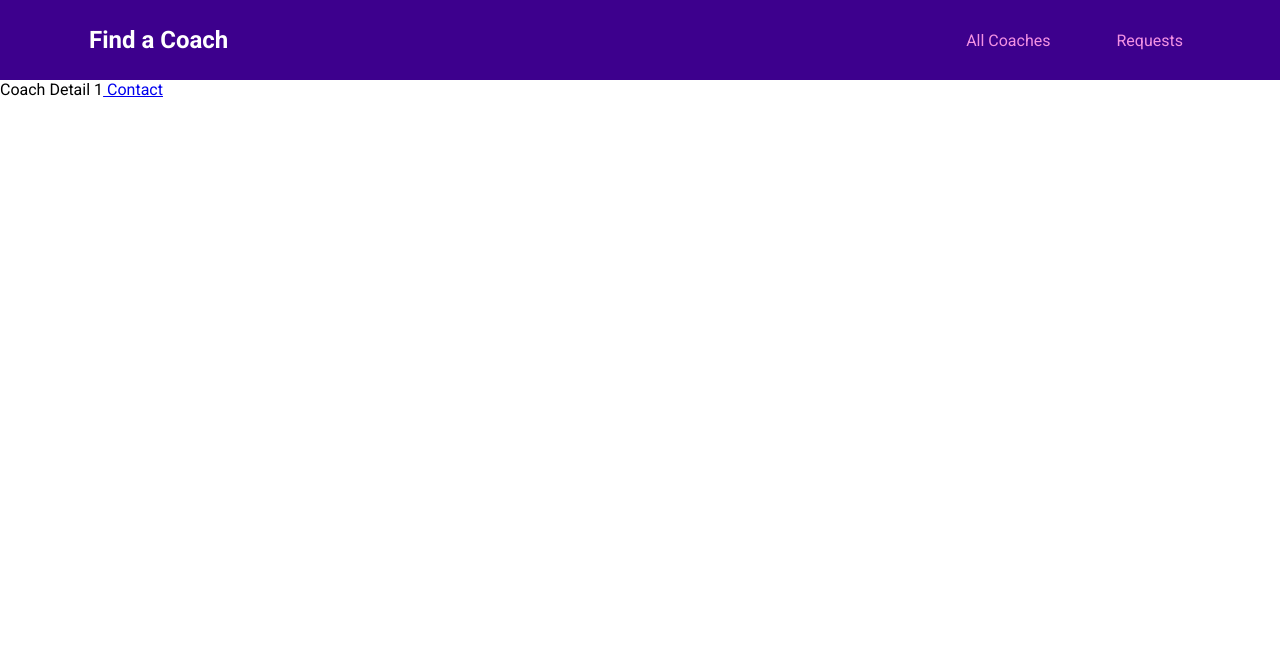
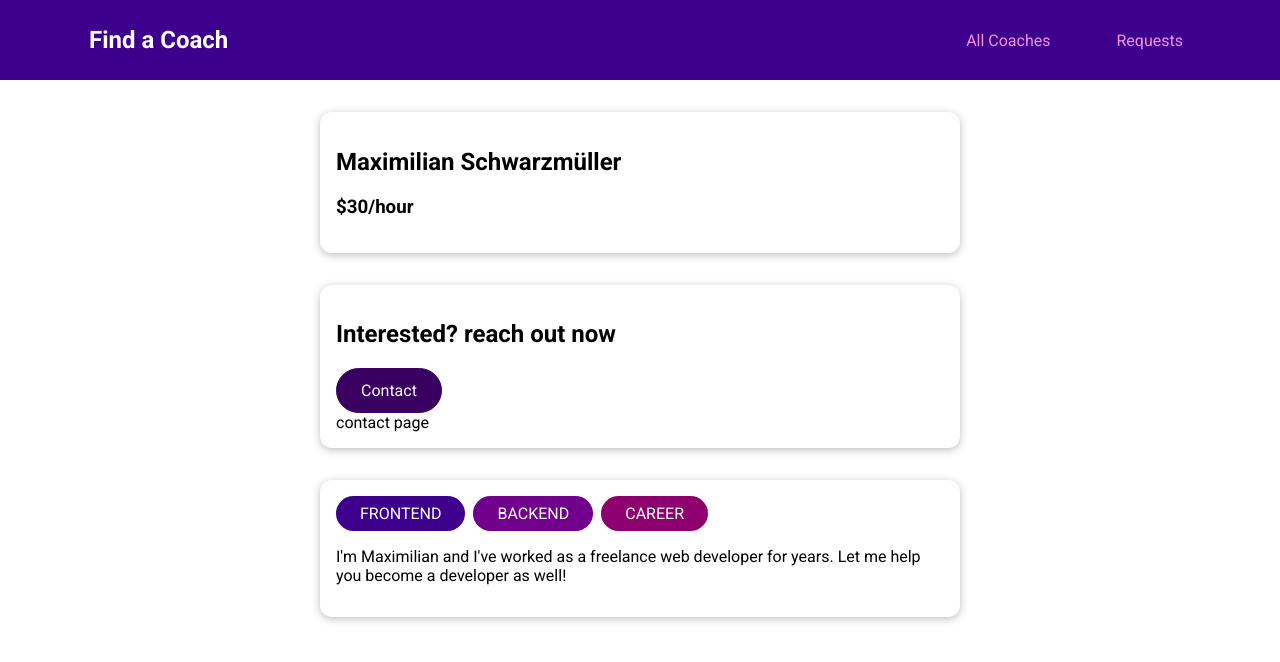
Before and after one commit to iNo0r/Vue-demo-find-a-coach, a Vue app: page /coaches/c1/contact in a window 1280 px wide. Shown: the top 662 px of the page. Built offline with nearby package versions, Linux system fonts and the light colour scheme.

Commit message:
building the coach Detail Component

```diff
--- a/src/components/pages/coaches/CoachDetail.vue
+++ b/src/components/pages/coaches/CoachDetail.vue
@@ -1,5 +1,60 @@
 <template>
-  Coach Detail
-  <router-view>1</router-view>
-  <router-link to="/coaches/c1/contact"> Contact</router-link>
+  <section>
+    <base-card>
+      <h2>{{ fullName }}</h2>
+      <h3>${{ rate }}/hour</h3>
+    </base-card>
+  </section>
+  <section>
+    <base-card>
+      <header>
+        <h2>Interested? reach out now</h2>
+        <base-button link :to="contactLink">Contact</base-button>
+      </header>
+      <router-view></router-view>
+    </base-card>
+  </section>
+  <base-card>
+    <base-badge v-for="area in areas" :key="area" :title="area" :type="area">
+    </base-badge>
+    <p>{{ description }}</p>
+  </base-card>
 </template>
+
+<script>
+export default {
+  // th prop is inherited from params
+  props: ['id'],
+  data() {
+    return {
+      selectedCoach: null
+    };
+  },
+  computed: {
+    fullName() {
+      return this.selectedCoach.firstName + ' ' + this.selectedCoach.lastName;
+    },
+    areas() {
+      return this.selectedCoach.areas;
+    },
+    contactLink() {
+      return this.$route.path + '/contact';
+    },
+
+    rate() {
+      return this.selectedCoach.hourlyRate;
+    },
+    description() {
+      console.log(this.selectedCoach);
+      return this.selectedCoach.description;
+    }
+  },
+  created() {
+    // it can only brake if a user entered the url manually
+    this.selectedCoach = this.$store.getters['coaches/coaches'].find(
+      coach => coach.id === this.id
+    );
+    console.log(this.selectedCoach);
+  }
+};
+</script>
--- a/src/router.js
+++ b/src/router.js
@@ -14,6 +14,7 @@
     { path: '/coaches', component: CoachList },
     {
       path: '/coaches/:id',
+      props: true,
       component: CoachDeatil,
       children: [{ path: 'contact', component: ContactCoach }] // /coaches/c1/contact
     },
```
